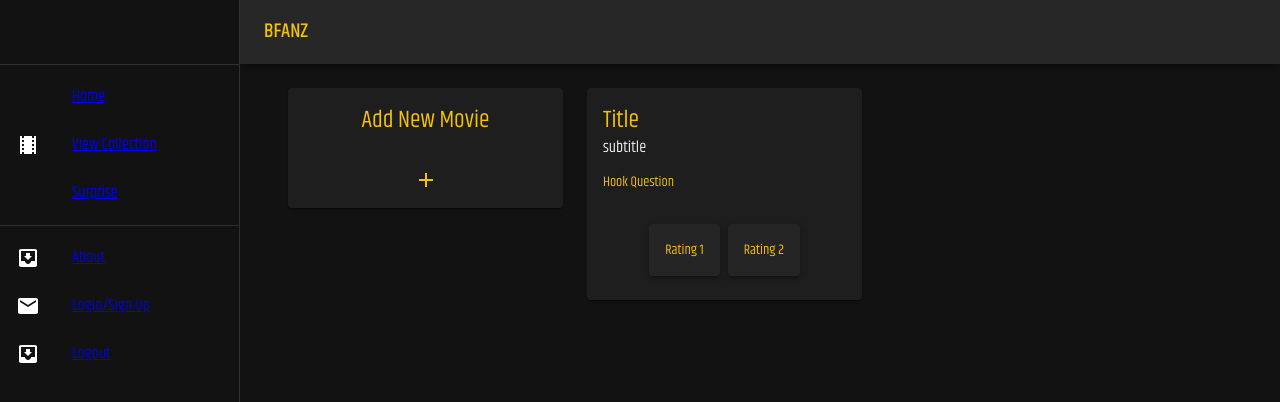
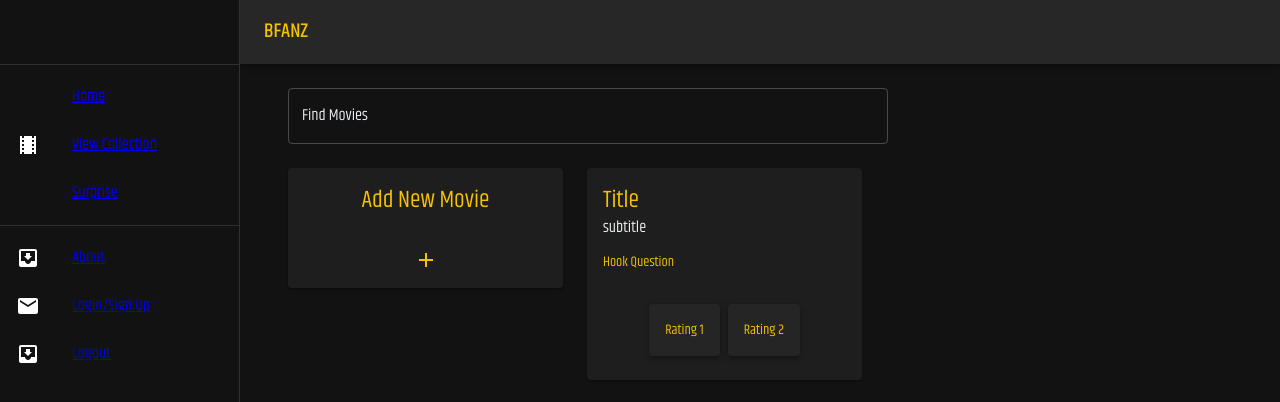
Before and after one commit to WilliamCrownover/bfanz, a React (Create React App) app in the folder client/: page /collection in a window 1280 px wide. Shown: the top 402 px of the page. Built offline with nearby package versions, Linux system fonts and the light colour scheme.

Commit message:
added a search bar component and put it in the dashboard page so it sits on top of them

```diff
--- /dev/null
+++ b/client/src/components/SearchBar/SearchBar.js
@@ -0,0 +1,7 @@
+import TextField from '@mui/material/TextField';
+
+export default function SearchBar() {
+    return (
+        <TextField fullWidth id="outlined-basic" label="Find Movies" variant="outlined" />
+    );
+}
--- a/client/src/pages/Dashboard.js
+++ b/client/src/pages/Dashboard.js
@@ -2,12 +2,19 @@ import Grid from '@mui/material/Grid';
 import DashCard from '../components/DashCard';
 import AddMovieButton from '../components/AddMovieButton';
 import Container from '@mui/material/Container';
+import SearchBar from '../components/SearchBar/SearchBar';
+import Box from '@mui/material/Box';
 
 const Dashboard = () => {
-
+    // sx={{ display: 'flex', justifyContent: 'flex-start' }}
     return (
         <Container>
             <Grid container spacing={{ xs: 2, md: 3 }} columns={{ xs: 4, sm: 8, md: 12 }}>
+                <Grid item xs={12}>
+                    <Box maxWidth="sm" >
+                        <SearchBar />
+                    </Box>
+                </Grid>
                 <Grid item>
                     <AddMovieButton />
                 </Grid>
```
